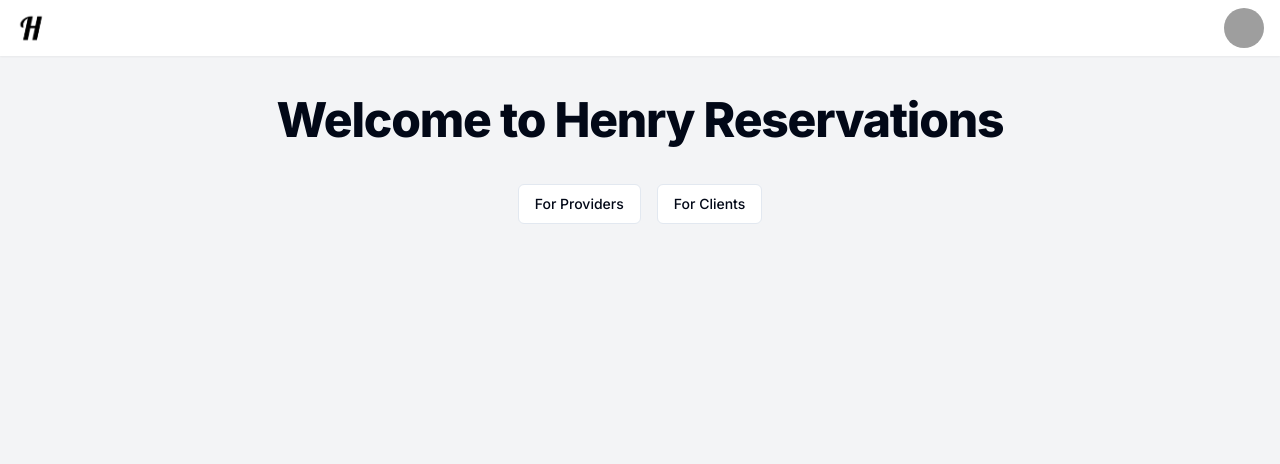
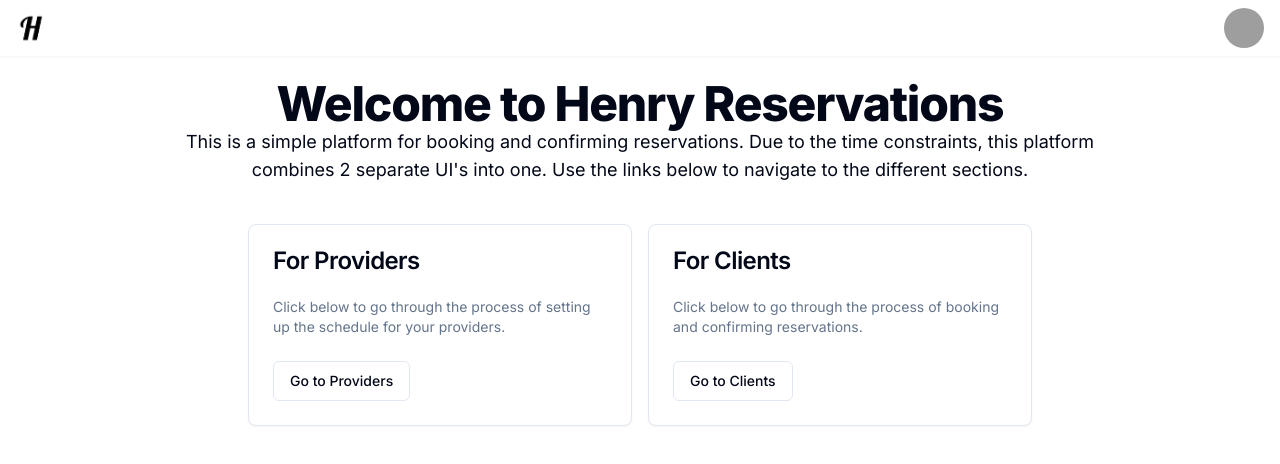
Before and after one commit to K0iram/henry-reservations, a Next.js app: page / in a window 1280 px wide. Shown: the top 464 px of the page. Built offline with nearby package versions, Linux system fonts and the light colour scheme; grey boxes are pictures that could not be loaded.

Commit message:
refactor utils, update home layout

```diff
--- a/app/page.tsx
+++ b/app/page.tsx
@@ -1,21 +1,48 @@
 import { Button } from "@/components/ui/button";
 import Link from "next/link";
-
+import { Card, CardHeader, CardContent, CardTitle, CardDescription } from "@/components/ui/card";
 
 export default function Home() {
   return (
-    <main className="flex min-h-screen flex-col items-center p-24 bg-gray-100">
-      <h1 className="scroll-m-20 text-4xl font-extrabold tracking-tight lg:text-5xl">
+    <main className="flex min-h-screen flex-col items-center p-20">
+      <h1 className="scroll-m-20 text-3xl sm:text-4xl font-extrabold tracking-tight lg:text-5xl text-center">
         Welcome to Henry Reservations
       </h1>
+      <p className="scroll-m-20 text-base sm:text-lg text-center px-4 sm:px-24">
+        {`This is a simple platform for booking and confirming reservations. Due to the time constraints, this platform combines 2 separate UI's into one. Use the links below to navigate to the different sections.`}
+      </p>
+      <div className="flex flex-col sm:flex-row space-y-4 sm:space-y-0 sm:space-x-4 pt-10">
+        <Card className="flex flex-col justify-between max-w-sm w-full">
+          <CardHeader>
+            <CardTitle>For Providers</CardTitle>
+          </CardHeader>
+          <CardContent className="flex-grow">
+            <CardDescription>
+              Click below to go through the process of setting up the schedule for your providers.
+            </CardDescription>
+          </CardContent>
+          <div className="p-6 pt-0">
+            <Button variant="outline" color="primary" asChild>
+              <Link href="/providers">Go to Providers</Link>
+            </Button>
+          </div>
+        </Card>
 
-      <div className="flex space-x-4 pt-10">
-        <Button variant="outline" color="primary" asChild>
-          <Link href="/providers">For Providers</Link>
-        </Button>
-        <Button variant="outline" color="secondary" asChild>
-          <Link href="/clients">For Clients</Link>
-        </Button>
+        <Card className="flex flex-col justify-between max-w-sm w-full">
+          <CardHeader>
+            <CardTitle>For Clients</CardTitle>
+          </CardHeader>
+          <CardContent className="flex-grow">
+            <CardDescription>
+              Click below to go through the process of booking and confirming reservations.
+            </CardDescription>
+          </CardContent>
+          <div className="p-6 pt-0">
+            <Button variant="outline" color="secondary" asChild>
+              <Link href="/clients">Go to Clients</Link>
+            </Button>
+          </div>
+        </Card>
       </div>
     </main>
   );
--- a/lib/utils.ts
+++ b/lib/utils.ts
@@ -1,6 +1,7 @@
 import moment from 'moment';
 import { type ClassValue, clsx } from "clsx"
 import { twMerge } from "tailwind-merge"
+import { Schedule } from './types';
 
 export function cn(...inputs: ClassValue[]) {
   return twMerge(clsx(inputs))
@@ -20,3 +21,34 @@
 
   return weekdays;
 };
+
+const isBrowser = typeof window !== 'undefined';
+
+export const getStoredSchedules = (providerId: string): Schedule[] => {
+  if (!isBrowser) return [];
+  const storedSchedule = localStorage.getItem(`schedule-${providerId}`);
+  return storedSchedule ? JSON.parse(storedSchedule) : [];
+};
+
+export const generateDefaultSchedule = (): Schedule[] => {
+  const schedule: Schedule[] = [];
+  const startOfDay = moment().startOf('day').add(9, 'hours'); // 9am
+  const endOfDay = moment().startOf('day').add(17, 'hours'); // 5pm
+
+  let day = moment();
+  let weekdaysAdded = 0;
+
+  while (weekdaysAdded < 5) {
+    if (day.isoWeekday() <= 5) { // Only weekdays
+      schedule.push({
+        date: day.format('YYYY-MM-DD'),
+        startTime: startOfDay.format('HH:mm'),
+        endTime: endOfDay.format('HH:mm'),
+      });
+      weekdaysAdded++;
+    }
+    day = day.add(1, 'days');
+  }
+
+  return schedule;
+};
```
Also changed, not shown: lib/mockApi.ts (+1 -31 lines), 1 other file (tests, documents, lock files or other folders).
